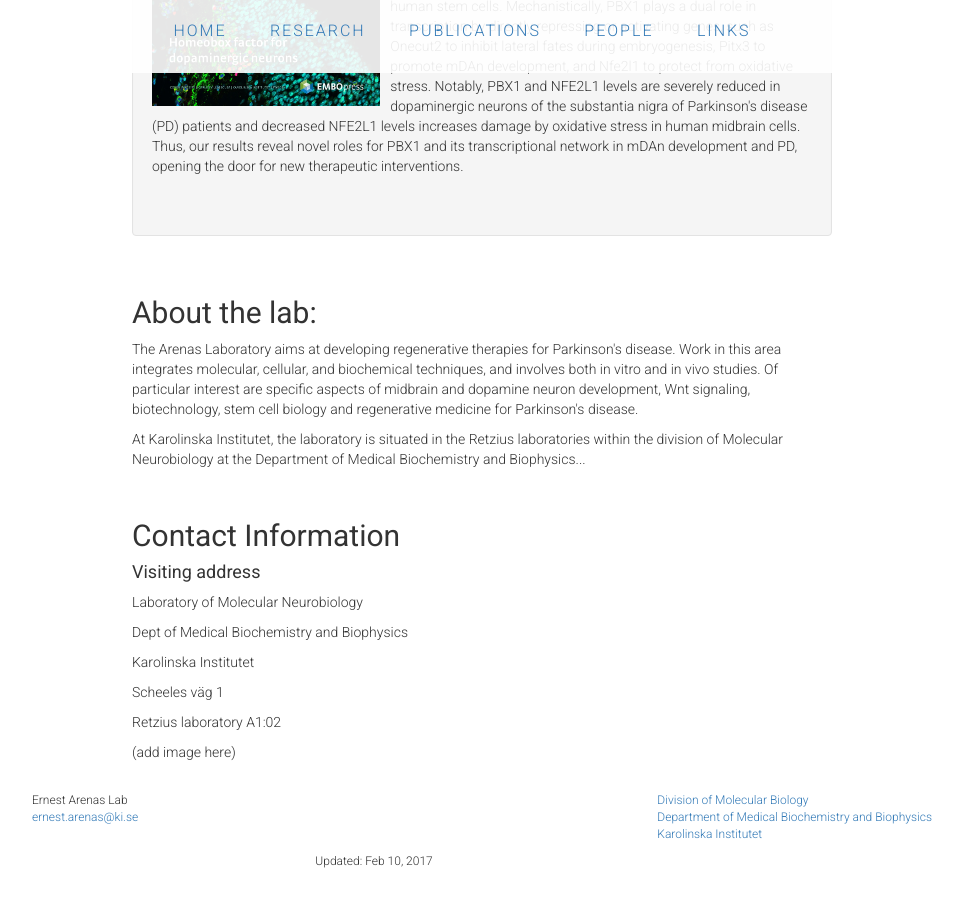
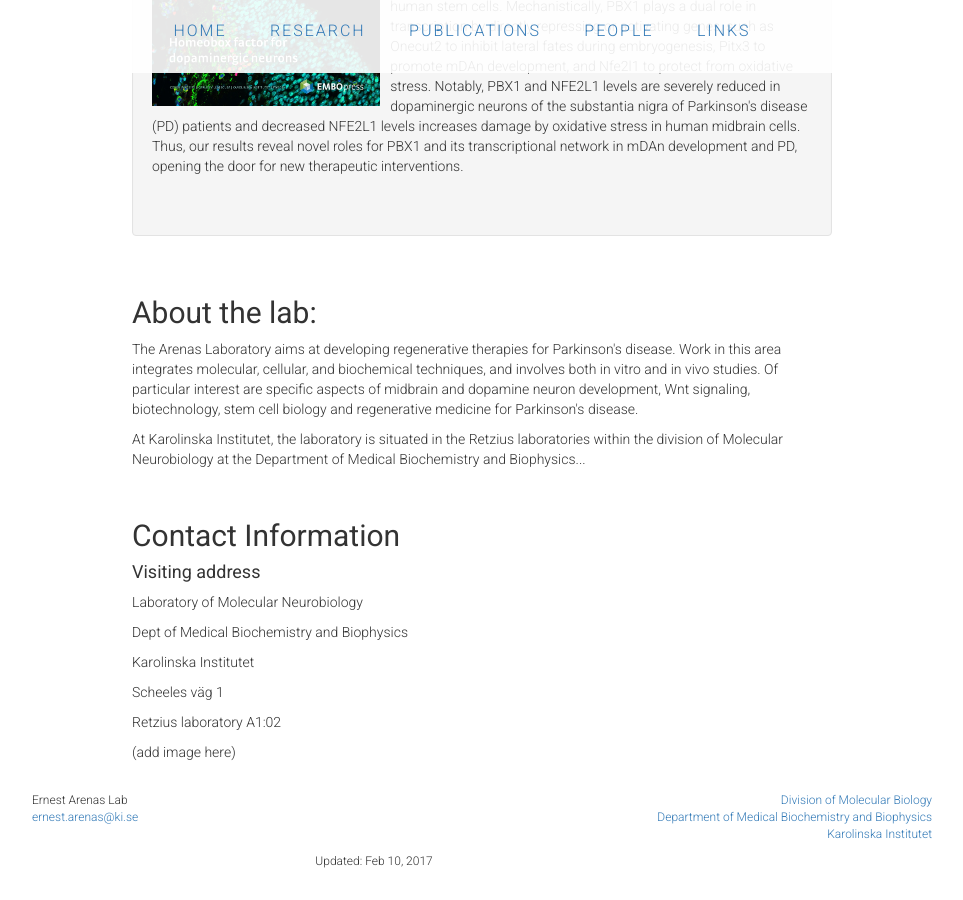
Before and after one commit to ArenasLab/arenaslab.github.io, a Jekyll site: the page index.html, which Jekyll copies as it is, in a window 1280 px wide and 900 px high, scrolled down 1680 px. Shown: the whole window, without its empty margins (178-1141 px from the left). Built offline with Jekyll 4.4.1, drawn with Linux system fonts in a browser that asks for light colours.

Commit message:
Update index.html

```diff
--- a/index.html
+++ b/index.html
@@ -142,9 +142,9 @@
         </div>
         <div class=" col-sm-8  col-md-9 col-lg-9">
 	  <ul>
-            <li><a href="http://kiedit.ki.se/en/mbb/research-division-of-molecular-neurobiology">Division of Molecular Biology</a></li>
-            <li><a href="http://kiedit.ki.se/en/mbb/startpage">Department of Medical Biochemistry and Biophysics</a></li>
-            <li><a href="http://ki.se/en/startpage">Karolinska Institutet</a></li>
+            <li align="right"><a href="http://kiedit.ki.se/en/mbb/research-division-of-molecular-neurobiology">Division of Molecular Biology</a></li>
+            <li align="right"><a href="http://kiedit.ki.se/en/mbb/startpage">Department of Medical Biochemistry and Biophysics</a></li>
+            <li align="right"><a href="http://ki.se/en/startpage">Karolinska Institutet</a></li>
           </ul>
         </div>
       </div>
```
